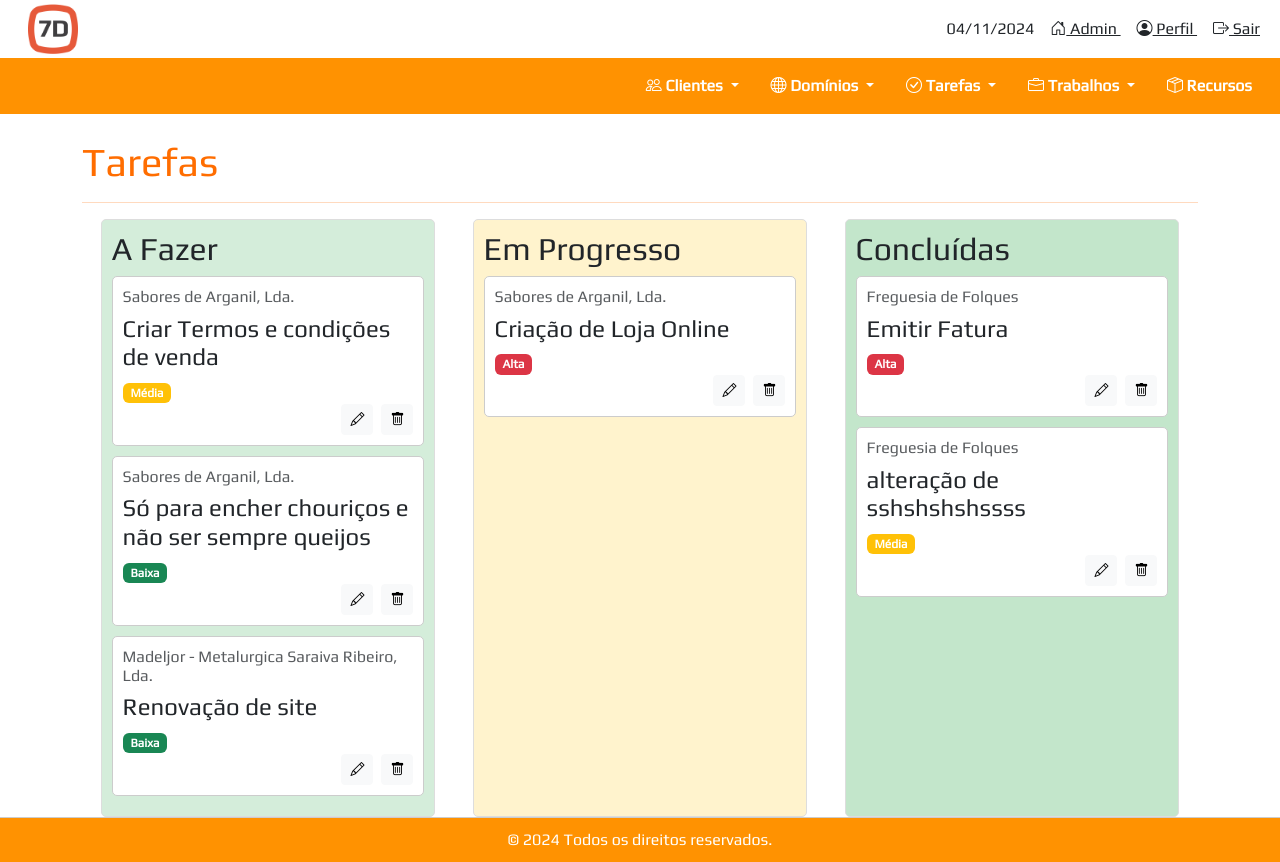
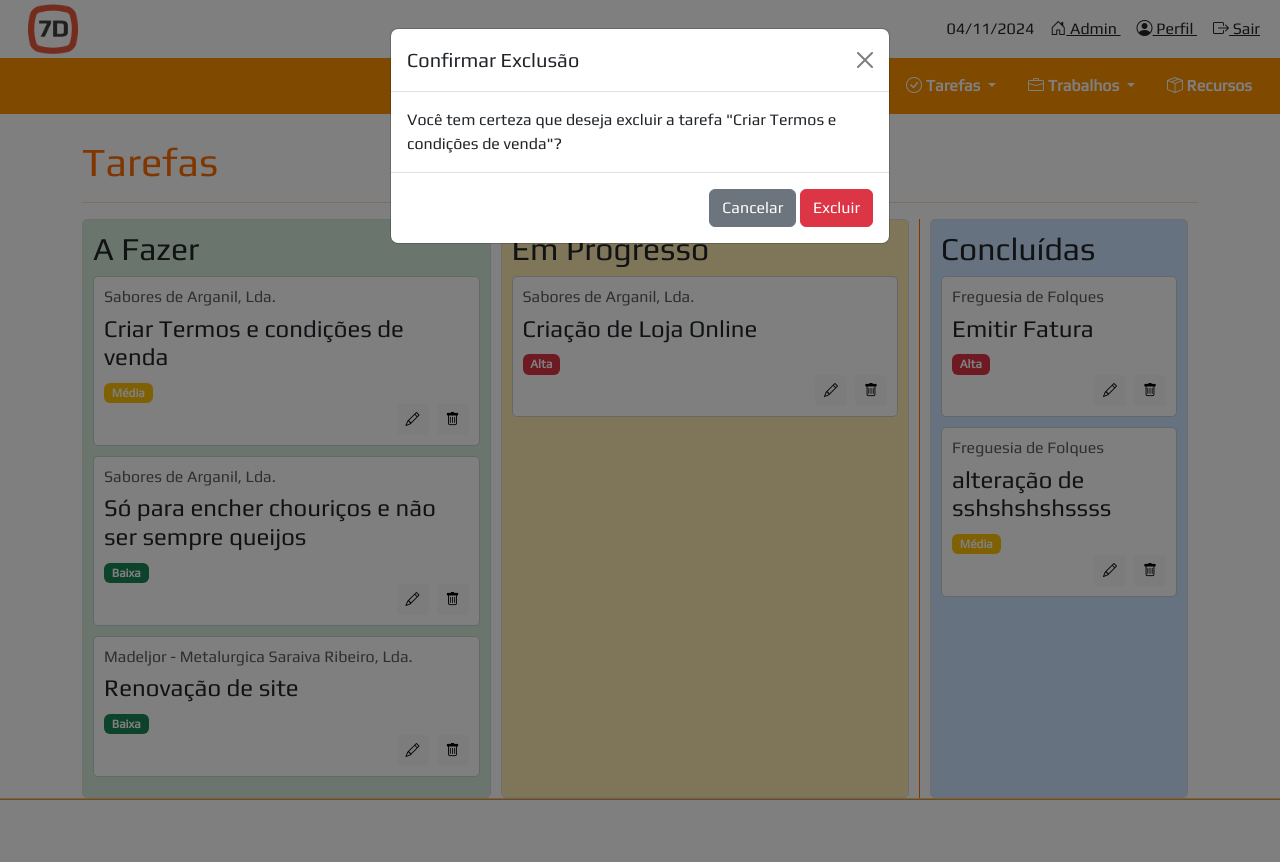
Before and after one commit to 7digito/setimodigito, a Django app: page /tarefas/tarefas/home/ in a window 1280 px wide, after a click that opens the changed part. After the commit the page ends 800 px from the top, so only its background shows below. Run offline with Django 5.2, Linux system fonts and the light colour scheme; data comes from the database, SQL or seed files in the repository; both versions use the stored data as it was after the commit; some libraries are stand-ins or nearby versions.

Commit message:
kanbam arrastavel, bug na alteração do estado

```diff
--- a/tarefas/models.py
+++ b/tarefas/models.py
@@ -15,7 +15,7 @@ class Tarefa(models.Model):
 
     cliente = models.ForeignKey(Cliente, on_delete=models.CASCADE)
     descricao = models.TextField()
-    estado = models.CharField(max_length=20, choices=ESTADOS_TAREFA, default='pendente')
+    estado = models.CharField(max_length=20, choices=ESTADOS_TAREFA, default='a_fazer')
     prioridade = models.CharField(max_length=10, choices=PRIORIDADES, default='media')
     data_criacao = models.DateTimeField(auto_now_add=True)
 
--- a/tarefas/templates/tarefas/tarefas.html
+++ b/tarefas/templates/tarefas/tarefas.html
@@ -7,11 +7,13 @@
 <h1 class="mt-4" style="color: #ff6d00;">Tarefas</h1>
 <hr style="border-color: #ff6d00;">
 
-<div class="kanban-container d-flex justify-content-around">
-    <div class="kanban-column" style="background-color: #d4edda; padding: 10px;">
+<div class="kanban-container d-flex">
+    <div class="kanban-columns" style="width: 75%; display: flex;">
+        <!-- Coluna A Fazer -->
+        <div class="kanban-column" id="a-fazer" style="background-color: #d4edda; padding: 10px;">
             <h2>A Fazer</h2>
             {% for tarefa in tarefas_a_fazer %}
-            <div class="kanban-item">
+                <div class="kanban-item" data-id="{{ tarefa.id }}" draggable="true">
                     <h6 class="text-muted">{{ tarefa.cliente }}</h6>
                     <h4>{{ tarefa.descricao }}</h4>
                     <span class="badge {% if tarefa.prioridade == 'alta' %}bg-danger{% elif tarefa.prioridade == 'media' %}bg-warning{% else %}bg-success{% endif %}">
@@ -33,10 +35,11 @@
             {% endfor %}
         </div>
 
-    <div class="kanban-column" style="background-color: #fff3cd; padding: 10px;">
+        <!-- Coluna Em Progresso -->
+        <div class="kanban-column" id="em-progresso" style="background-color: #ffecb5; padding: 10px;">
             <h2>Em Progresso</h2>
             {% for tarefa in tarefas_em_progresso %}
-            <div class="kanban-item">
+                <div class="kanban-item" data-id="{{ tarefa.id }}" draggable="true">
                     <h6 class="text-muted">{{ tarefa.cliente }}</h6>
                     <h4>{{ tarefa.descricao }}</h4>
                     <span class="badge {% if tarefa.prioridade == 'alta' %}bg-danger{% elif tarefa.prioridade == 'media' %}bg-warning{% else %}bg-success{% endif %}">
@@ -57,11 +60,15 @@
                 <p>Nenhuma tarefa em progresso.</p>
             {% endfor %}
         </div>
+    </div>
 
-    <div class="kanban-column" style="background-color: #c3e6cb; padding: 10px;">
+    <div class="divider" style="width: 1px; background-color: #ff6d00;"></div> <!-- Divisor vertical em laranja -->
+
+    <!-- Coluna Concluídas -->
+    <div class="kanban-column" id="concluidas" style="width: 25%; background-color: #cce5ff; padding: 10px; margin-left: 10px;">
         <h2>Concluídas</h2>
         {% for tarefa in tarefas_concluidas %}
-            <div class="kanban-item">
+            <div class="kanban-item" data-id="{{ tarefa.id }}" draggable="true">
                 <h6 class="text-muted">{{ tarefa.cliente }}</h6>
                 <h4>{{ tarefa.descricao }}</h4>
                 <span class="badge {% if tarefa.prioridade == 'alta' %}bg-danger{% elif tarefa.prioridade == 'media' %}bg-warning{% else %}bg-success{% endif %}">
@@ -84,16 +91,44 @@
     </div>
 </div>
 
+<!-- Modal de confirmação de eliminação -->
+<div class="modal fade" id="deleteModal" tabindex="-1" aria-labelledby="deleteModalLabel" aria-hidden="true">
+    <div class="modal-dialog">
+        <div class="modal-content">
+            <div class="modal-header">
+                <h5 class="modal-title" id="deleteModalLabel">Confirmar Exclusão</h5>
+                <button type="button" class="btn-close" data-bs-dismiss="modal" aria-label="Close"></button>
+            </div>
+            <div class="modal-body">
+                Você tem certeza que deseja excluir a tarefa "<span id="tarefaNome"></span>"?
+            </div>
+            <div class="modal-footer">
+                <form id="deleteForm" method="post">
+                    {% csrf_token %}
+                    <input type="hidden" id="tarefa_id" name="tarefa_id">
+                    <button type="button" class="btn btn-secondary" data-bs-dismiss="modal">Cancelar</button>
+                    <button type="submit" class="btn btn-danger">Excluir</button>
+                </form>
+            </div>
+        </div>
+    </div>
+</div>
+
 <style>
     .kanban-container {
         display: flex;
-        justify-content: space-between;
+    }
+    .kanban-columns {
+        display: flex;
+        width: 75%;
     }
     .kanban-column {
-        width: 30%;
+        flex: 1; /* Faz com que as colunas se espalhem igualmente no espaço restante */
         border: 1px solid #ddd;
         border-radius: 5px;
         padding: 10px;
+        margin-right: 10px; /* Espaçamento entre as colunas */
+        min-height: 100px; /* Altura mínima para visualização */
     }
     .kanban-item {
         background: #ffffff;
@@ -104,8 +139,57 @@
     }
 </style>
 
-<!-- Modal de confirmação de eliminação -->
+<!-- Script para arrastar e soltar as tarefas -->
+<script src="https://cdnjs.cloudflare.com/ajax/libs/Sortable/1.14.0/Sortable.min.js"></script>
 <script>
+    // Inicializa o SortableJS para cada coluna
+    const columns = document.querySelectorAll('.kanban-column');
+    columns.forEach(column => {
+        new Sortable(column, {
+            group: 'kanban',
+            animation: 150,
+            onEnd: function (evt) {
+                // Obtém o ID da tarefa arrastada
+                const tarefaId = evt.item.dataset.id;
+                const novoEstado = evt.from.id; // id da coluna de origem
+
+                // Mapeia o novo estado baseado na coluna de destino
+                const novosEstudos = {
+                    'a-fazer': 'a_fazer',
+                    'em-progresso': 'em_progresso',
+                    'concluidas': 'concluido'
+                };
+                const estadoDestino = evt.to.id;
+
+                // Chama função para atualizar o estado da tarefa no backend
+                atualizarEstadoTarefa(tarefaId, novosEstudos[estadoDestino]);
+            }
+        });
+    });
+
+    // Função para atualizar o estado da tarefa via AJAX
+    function atualizarEstadoTarefa(tarefaId, novoEstado) {
+        fetch(`/update-task-status/`, {  // Use a URL correta
+            method: 'POST',
+            headers: {
+                'Content-Type': 'application/json',
+                'X-CSRFToken': '{{ csrf_token }}'
+            },
+            body: JSON.stringify({
+                task_id: tarefaId,
+                new_status: novoEstado  // Enviando o novo estado
+            })
+        })
+        .then(response => {
+            if (!response.ok) {
+                throw new Error('Erro ao atualizar o estado da tarefa.');
+            }
+        })
+        .catch(error => {
+            console.error('Erro:', error);
+        });
+    }
+
     // Função para configurar os dados da tarefa a ser eliminada no modal
     function setDeleteData(nome, id) {
         document.getElementById('tarefaNome').textContent = nome; // Atualiza o nome da tarefa no modal
--- a/tarefas/urls.py
+++ b/tarefas/urls.py
@@ -1,13 +1,11 @@
-# tarefas/urls.py
-
 from django.urls import path
 from . import views
 
 urlpatterns = [
-    path('tarefas/', views.listar_tarefas, name='listar_tarefas'),  # URL para listar tarefas
-    path('tarefas/adicionar/', views.adicionar_tarefa, name='adicionar_tarefa'),  # URL para adicionar uma nova tarefa
-    path('tarefas/editar/<int:tarefa_id>/', views.editar_tarefa, name='editar_tarefa'),  # URL para editar uma tarefa
-    path('tarefas/apagar/<int:tarefa_id>/', views.apagar_tarefa, name='apagar_tarefa'),  # URL para apagar uma tarefa
-    path('tarefas/home/', views.tarefas_home, name='tarefas_home'),  # URL para a página inicial de tarefas
-    path('update-task-status/', views.update_task_status, name='update_task_status'),  # URL para atualizar o estado da tarefa
+    path('tarefas/', views.listar_tarefas, name='listar_tarefas'),
+    path('tarefas/adicionar/', views.adicionar_tarefa, name='adicionar_tarefa'),
+    path('tarefas/editar/<int:tarefa_id>/', views.editar_tarefa, name='editar_tarefa'),
+    path('tarefas/apagar/<int:tarefa_id>/', views.apagar_tarefa, name='apagar_tarefa'),
+    path('tarefas/home/', views.tarefas_home, name='tarefas_home'),
+    path('update-task-status/', views.update_task_status, name='update_task_status'),
 ]
--- a/tarefas/views.py
+++ b/tarefas/views.py
@@ -1,22 +1,19 @@
-# tarefas/views.py
-
 from django.shortcuts import render, redirect, get_object_or_404
 from django.http import JsonResponse
+from django.contrib import messages
 from .models import Tarefa
 from .forms import TarefaForm
+import json
 
 def listar_tarefas(request):
-    # Pega todas as tarefas da base de dados
     tarefas = Tarefa.objects.all()
     return render(request, 'tarefas/listar_tarefas.html', {'tarefas': tarefas})
 
 def tarefas_home(request):
-    # Filtra tarefas por estado
-    tarefas_a_fazer = Tarefa.objects.filter(estado='a_fazer')         # Tarefas a fazer
-    tarefas_em_progresso = Tarefa.objects.filter(estado='em_progresso')  # Tarefas em progresso
-    tarefas_concluidas = Tarefa.objects.filter(estado='concluido')       # Tarefas concluídas
+    tarefas_a_fazer = Tarefa.objects.filter(estado='a_fazer')
+    tarefas_em_progresso = Tarefa.objects.filter(estado='em_progresso')
+    tarefas_concluidas = Tarefa.objects.filter(estado='concluido')
 
-    # Prepara o contexto para renderização
     context = {
         'tarefas_a_fazer': tarefas_a_fazer,
         'tarefas_em_progresso': tarefas_em_progresso,
@@ -26,48 +23,48 @@ def tarefas_home(request):
     return render(request, 'tarefas/tarefas.html', context)
 
 def adicionar_tarefa(request):
-    # Adiciona uma nova tarefa
     if request.method == 'POST':
-        form = TarefaForm(request.POST)  # Cria um novo formulário com os dados enviados
+        form = TarefaForm(request.POST)
         if form.is_valid():
-            form.save()  # Salva a nova tarefa no banco de dados
-            return redirect('listar_tarefas')  # Redireciona para a lista de tarefas
+            form.save()
+            messages.success(request, 'Tarefa adicionada com sucesso!')
+            return redirect('listar_tarefas')
     else:
-        form = TarefaForm()  # Se não for POST, cria um formulário vazio
+        form = TarefaForm()
     return render(request, 'tarefas/adicionar_tarefa.html', {'form': form})
 
 def editar_tarefa(request, tarefa_id):
-    # Edita uma tarefa existente
-    tarefa = get_object_or_404(Tarefa, id=tarefa_id)  # Busca a tarefa pelo ID
+    tarefa = get_object_or_404(Tarefa, id=tarefa_id)
     if request.method == 'POST':
-        form = TarefaForm(request.POST, instance=tarefa)  # Preenche o formulário com os dados da tarefa
+        form = TarefaForm(request.POST, instance=tarefa)
         if form.is_valid():
-            form.save()  # Salva as alterações na tarefa
-            return redirect('listar_tarefas')  # Redireciona para a lista de tarefas
+            form.save()
+            messages.success(request, 'Tarefa editada com sucesso!')
+            return redirect('listar_tarefas')
     else:
-        form = TarefaForm(instance=tarefa)  # Se não for POST, preenche o formulário com a tarefa existente
+        form = TarefaForm(instance=tarefa)
     return render(request, 'tarefas/editar_tarefa.html', {'form': form, 'tarefa': tarefa})
 
 def apagar_tarefa(request, tarefa_id):
-    # Deleta uma tarefa existente
-    tarefa = get_object_or_404(Tarefa, id=tarefa_id)  # Busca a tarefa pelo ID
+    tarefa = get_object_or_404(Tarefa, id=tarefa_id)
     if request.method == 'POST':
-        tarefa.delete()  # Deleta a tarefa
-        return redirect('listar_tarefas')  # Redireciona para a lista de tarefas
+        tarefa.delete()
+        messages.success(request, 'Tarefa excluída com sucesso!')
+        return redirect('listar_tarefas')
     return render(request, 'tarefas/apagar_tarefa.html', {'tarefa': tarefa})
 
 def update_task_status(request):
-    # Atualiza o estado de uma tarefa via AJAX
     if request.method == 'POST':
-        task_id = request.POST.get('task_id')  # Obtém o ID da tarefa
-        new_status = request.POST.get('new_status')  # Obtém o novo estado
+        try:
+            data = json.loads(request.body)
+            task_id = data.get('task_id')
+            new_status = data.get('new_status')
 
-        # Verifica se a tarefa existe
-        tarefa = get_object_or_404(Tarefa, id=task_id)
+            tarefa = get_object_or_404(Tarefa, id=task_id)
+            tarefa.estado = new_status
+            tarefa.save()
 
-        # Atualiza o estado da tarefa
-        tarefa.estado = new_status
-        tarefa.save()
-
-        return JsonResponse({'new_status': new_status})  # Retorna o novo estado em formato JSON
-    return JsonResponse({'error': 'Invalid request'}, status=400)  # Retorna um erro se a requisição não for válida
+            return JsonResponse({'new_status': new_status})
+        except Exception as e:
+            return JsonResponse({'error': str(e)}, status=400)
+    return JsonResponse({'error': 'Invalid request'}, status=400)
--- a/templates/base.html
+++ b/templates/base.html
@@ -10,17 +10,20 @@
     <!-- Bootstrap CSS -->
     <link href="https://cdn.jsdelivr.net/npm/bootstrap@5.3.0/dist/css/bootstrap.min.css" rel="stylesheet">
 
-    <!-- Teu CSS customizado -->
+    <!-- CSS customizado -->
     <link href="{% static 'css/styles.css' %}" rel="stylesheet">
 
-    <!-- Font Awesome-->
+    <!-- Font Awesome para ícones -->
     <link href="https://cdnjs.cloudflare.com/ajax/libs/font-awesome/6.0.0-beta3/css/all.min.css" rel="stylesheet">
 
-    <!-- Google Fonts-->
-    <link href="https://fonts.googleapis.com/css2?family=Play&display=swap" rel="stylesheet"> <!-- Keep only Play -->
+    <!-- Google Fonts (apenas a fonte Play) -->
+    <link href="https://fonts.googleapis.com/css2?family=Play&display=swap" rel="stylesheet">
 
-    <!-- Bootstrap Icons-->
+    <!-- Bootstrap Icons -->
     <link rel="stylesheet" href="https://cdn.jsdelivr.net/npm/bootstrap-icons@1.5.0/font/bootstrap-icons.css">
+
+    <!-- SortableJS (biblioteca para arrastar e soltar) -->
+    <script src="https://cdnjs.cloudflare.com/ajax/libs/Sortable/1.14.0/Sortable.min.js"></script>
 </head>
 
 <body>
```
Also changed, not shown: db.sqlite3, tarefas/migrations/0002_alter_tarefa_estado.py (added). Lines whose indentation alone changed are shown as unchanged.
